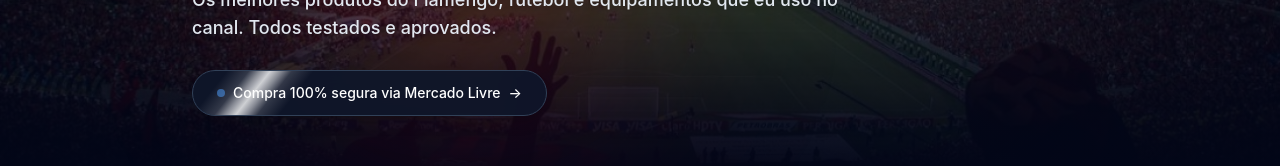
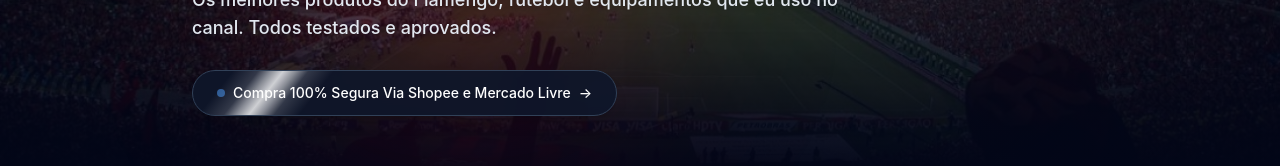
Before and after one commit to fernanluas-svg/MengudoStore, a React (Vite) app: page / in a window 1280 px wide. Shown: the part 367-533 px from the top of the page. Built offline with nearby package versions, Linux system fonts and the light colour scheme.

Commit message:
Atualiza texto do botão de segurança para Shopee e Mercado Livre

```diff
--- a/src/MengudoStore.jsx
+++ b/src/MengudoStore.jsx
@@ -406,7 +406,7 @@ export default function Mengudostore() {
           {/* Botão de Compra Segura com Brilho Metálico */}
           <button className="btn-shine mt-4 flex items-center gap-2 bg-slate-900/90 border border-slate-700 hover:bg-slate-800 text-white px-6 py-3 rounded-full text-sm font-medium transition-all backdrop-blur-sm shadow-lg group">
             <span className="w-2 h-2 bg-blue-400 rounded-full animate-pulse"></span>
-            Compra 100% segura via Mercado Livre
+            Compra 100% Segura Via Shopee e Mercado Livre
             <span className="group-hover:translate-x-1 transition-transform">→</span>
           </button>
         </div>
```
